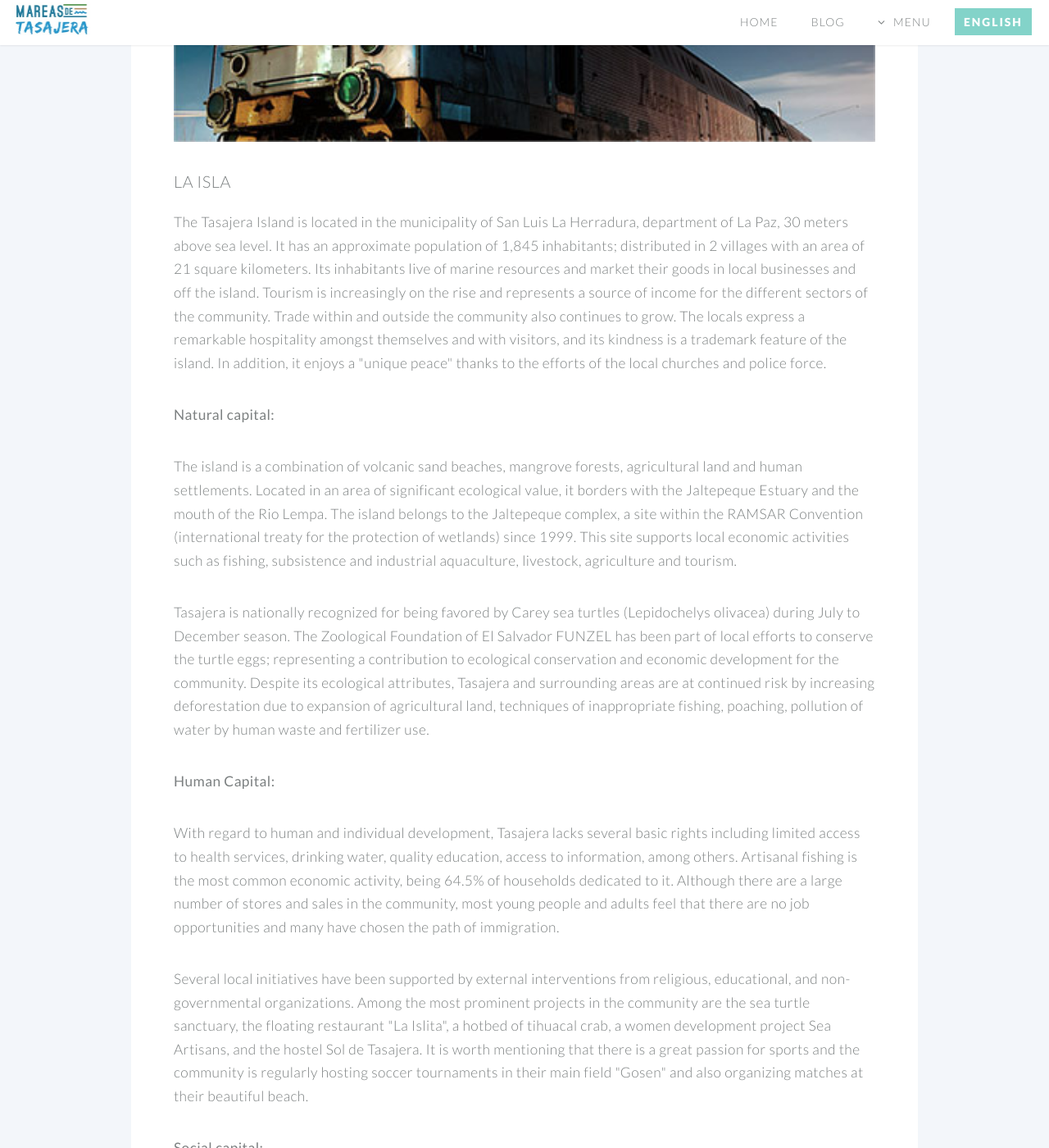
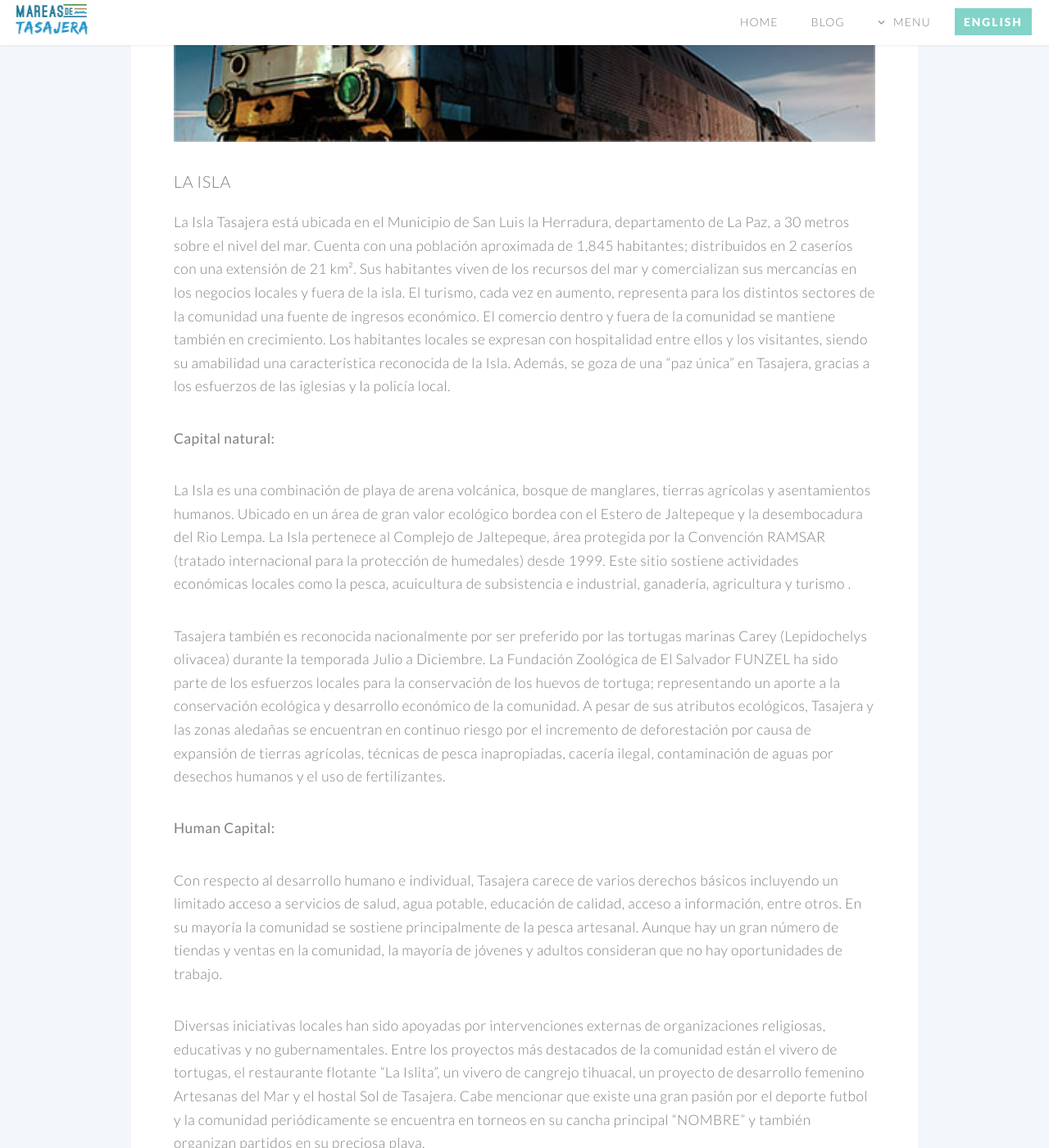
Before and after one commit to danteo90/danteo90.github.io, a Jekyll site: the page built from la-isla.html, in a window 1280 px wide and 1400 px high, scrolled down 637 px. Shown: the whole window at 82% size. Built offline with Jekyll 4.4.1, drawn with Linux system fonts in a browser that asks for light colours; some of the changed text lies outside the part shown.

Commit message:
Update la-isla.html

```diff
--- a/la-isla.html
+++ b/la-isla.html
@@ -21,15 +21,15 @@ layout: default
 									<header>
 										<h3>La Isla</h3>
 									</header>
-									<p>The Tasajera Island is located in the municipality of San Luis La Herradura, department of La Paz, 30 meters above sea level. It has an approximate population of 1,845 inhabitants; distributed in 2 villages with an area of 21 square kilometers. Its inhabitants live of marine resources and market their goods in local businesses and off the island. Tourism is increasingly on the rise and represents a source of income for the different sectors of the community. Trade within and outside the community also continues to grow. The locals express a remarkable hospitality amongst themselves and with visitors, and its kindness is a trademark feature of the island. In addition, it enjoys a "unique peace" thanks to the efforts of the local churches and police force.</p>
-									<p><strong>Natural capital:</strong></p>
-									<p>The island is a combination of volcanic sand beaches, mangrove forests, agricultural land and human settlements. Located in an area of significant ecological value, it borders with the Jaltepeque Estuary and the mouth of the Rio Lempa. The island belongs to the Jaltepeque complex, a site within the RAMSAR Convention (international treaty for the protection of wetlands) since 1999. This site supports local economic activities such as fishing, subsistence and industrial aquaculture, livestock, agriculture and tourism.</p>
-									<p>Tasajera is nationally recognized for being favored by Carey sea turtles (Lepidochelys olivacea) during July to December season. The Zoological Foundation of El Salvador FUNZEL has been part of local efforts to conserve the turtle eggs; representing a contribution to ecological conservation and economic development for the community. Despite its ecological attributes, Tasajera and surrounding areas are at continued risk by increasing deforestation due to expansion of agricultural land, techniques of inappropriate fishing, poaching, pollution of water by human waste and fertilizer use.</p>
+									<p>La Isla Tasajera está ubicada en el Municipio de San Luis la Herradura, departamento de La Paz, a 30 metros sobre el nivel del mar. Cuenta con una población aproximada de 1,845 habitantes; distribuidos en 2 caseríos con una extensión de 21 km². Sus habitantes viven de los recursos del mar y comercializan sus mercancías en los negocios locales y fuera de la isla. El turismo, cada vez en aumento, representa para los distintos sectores de la comunidad una fuente de ingresos económico. El comercio dentro y fuera de la comunidad se mantiene también en crecimiento. Los habitantes locales se expresan con hospitalidad entre ellos y los visitantes, siendo su amabilidad una característica reconocida de la Isla. Además, se goza de una “paz única” en Tasajera, gracias a los esfuerzos de las iglesias y la policía local.</p>
+									<p><strong>Capital natural:</strong></p>
+									<p>La Isla es una combinación de playa de arena volcánica, bosque de manglares, tierras agrícolas y asentamientos humanos. Ubicado en un área de gran valor ecológico bordea con el Estero de Jaltepeque y la desembocadura del Rio Lempa. La Isla pertenece al Complejo de Jaltepeque, área protegida por la Convención RAMSAR (tratado internacional para la protección de humedales) desde 1999. Este sitio sostiene actividades económicas locales como la pesca, acuicultura de subsistencia e industrial, ganadería, agricultura y turismo <proveer vinculo>.</p>
+									<p>Tasajera también es reconocida nacionalmente por ser preferido por las tortugas marinas Carey (Lepidochelys olivacea) durante la temporada Julio a Diciembre. La Fundación Zoológica de El Salvador FUNZEL ha sido parte de los esfuerzos locales para la conservación de los huevos de tortuga; representando un aporte a la conservación ecológica y desarrollo económico de la comunidad. A pesar de sus atributos ecológicos, Tasajera y las zonas aledañas se encuentran en continuo riesgo por el incremento de deforestación por causa de expansión de tierras agrícolas, técnicas de pesca inapropiadas, cacería ilegal, contaminación de aguas por desechos humanos y el uso de fertilizantes. </p>
 									<p><strong>Human Capital:</strong></p>
-									<p>With regard to human and individual development, Tasajera lacks several basic rights including limited access to health services, drinking water, quality education, access to information, among others. Artisanal fishing is the most common economic activity, being 64.5% of households dedicated to it. Although there are a large number of stores and sales in the community, most young people and adults feel that there are no job opportunities and many have chosen the path of immigration.</p>
-									<p>Several local initiatives have been supported by external interventions from religious, educational, and non-governmental organizations. Among the most prominent projects in the community are the sea turtle sanctuary, the floating restaurant "La Islita", a hotbed of tihuacal crab, a women development project Sea Artisans, and the hostel Sol de Tasajera. It is worth mentioning that there is a great passion for sports and the community is regularly hosting soccer tournaments in their main field "Gosen" and also organizing matches at their beautiful beach.</p>
-									<p><strong>Social capital:</strong></p>
-									<p>The Social Capital of Tasajera Island is mainly linked to the investment and development of other local capitals. The local organizational capacity, known as self-governance, is defined as the internal capacity of the population to guide their own future. In Tasajera, there is an ADESCO which is composed of members of other cooperatives and committees with the mandate to manage and implement projects of community benefit. There is some level of organizational deficiency and there is a perceived lack of cooperation between members of the community. In this theme, there is lack of investment in capacity-building, governance and collective participation.</p>
+									<p>Con respecto al desarrollo humano e individual, Tasajera carece de varios derechos básicos incluyendo un limitado acceso a servicios de salud, agua potable, educación de calidad, acceso a información, entre otros. En su mayoría la comunidad se sostiene principalmente de la pesca artesanal. Aunque hay un gran número de tiendas y ventas en la comunidad, la mayoría de jóvenes y adultos consideran que no hay oportunidades de trabajo.</p>
+									<p>Diversas iniciativas locales han sido apoyadas por intervenciones externas de organizaciones religiosas, educativas y no gubernamentales. Entre los proyectos más destacados de la comunidad están el vivero de tortugas, el restaurante flotante “La Islita”, un vivero de cangrejo tihuacal, un proyecto de desarrollo femenino Artesanas del Mar y el hostal Sol de Tasajera. Cabe mencionar que existe una gran pasión por el deporte futbol y la comunidad periódicamente se encuentra en torneos en su cancha principal “NOMBRE” y también organizan partidos en su preciosa playa.</p>
+									<p><strong>Capital social:</strong></p>
+									<p>El Capital Social de la Isla Tasajera esta fundamentalmente ligado a la inversión y el desarrollo de otros capitales locales. La capacidad organizativa local conocido como auto-gobernanza se define como la capacidad interna de la población de guiar su propio desarrollo. En Tasajera, existe una ADESCO que está compuesta por miembros de otras cooperativas y tiene como mandato el gestionar e implementar proyectos de beneficio comunal. Existe cierto nivel de deficiencia organizativa y existe una percepción de falta de cooperación entre miembros de la comunidad. En esta área, aun falta trabajo en desarrollar capacidad organizativa, gobernanza y participación colectiva.</p>
 								</section>
 							</div>
 
```
